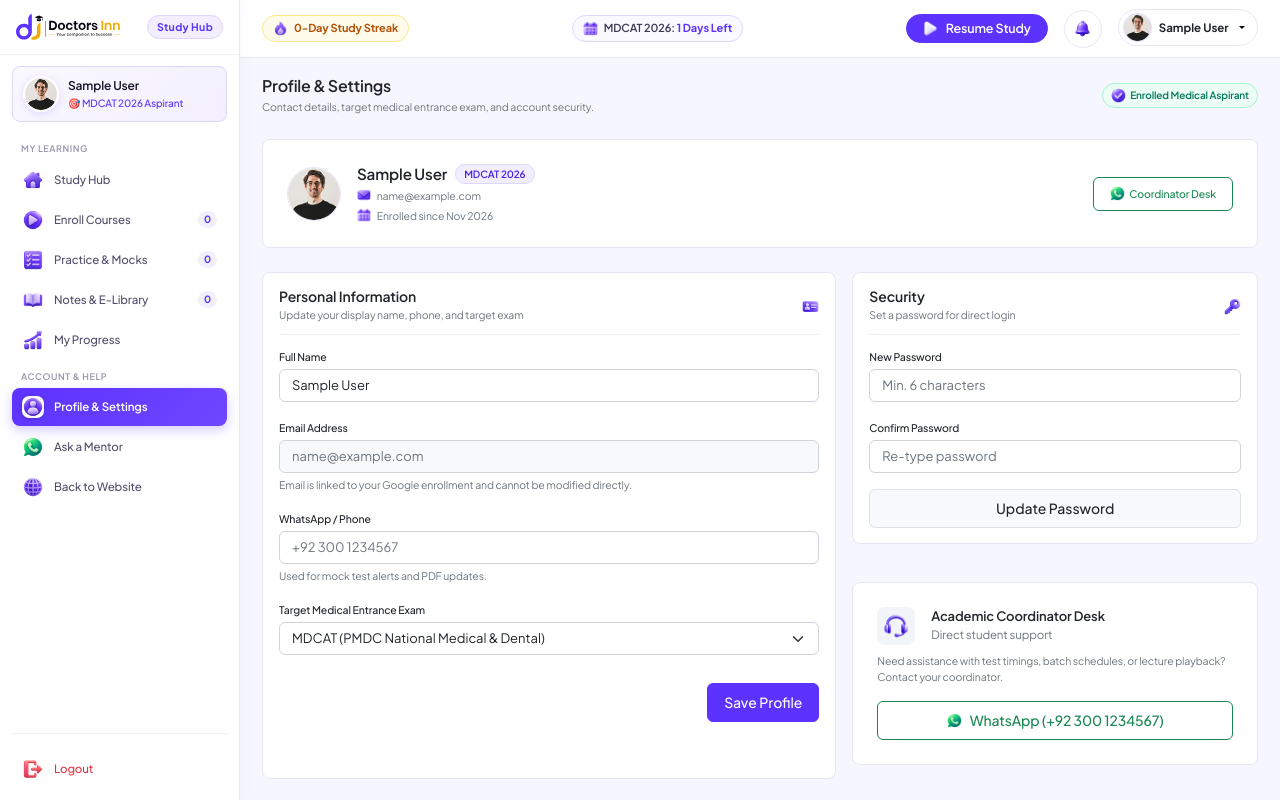
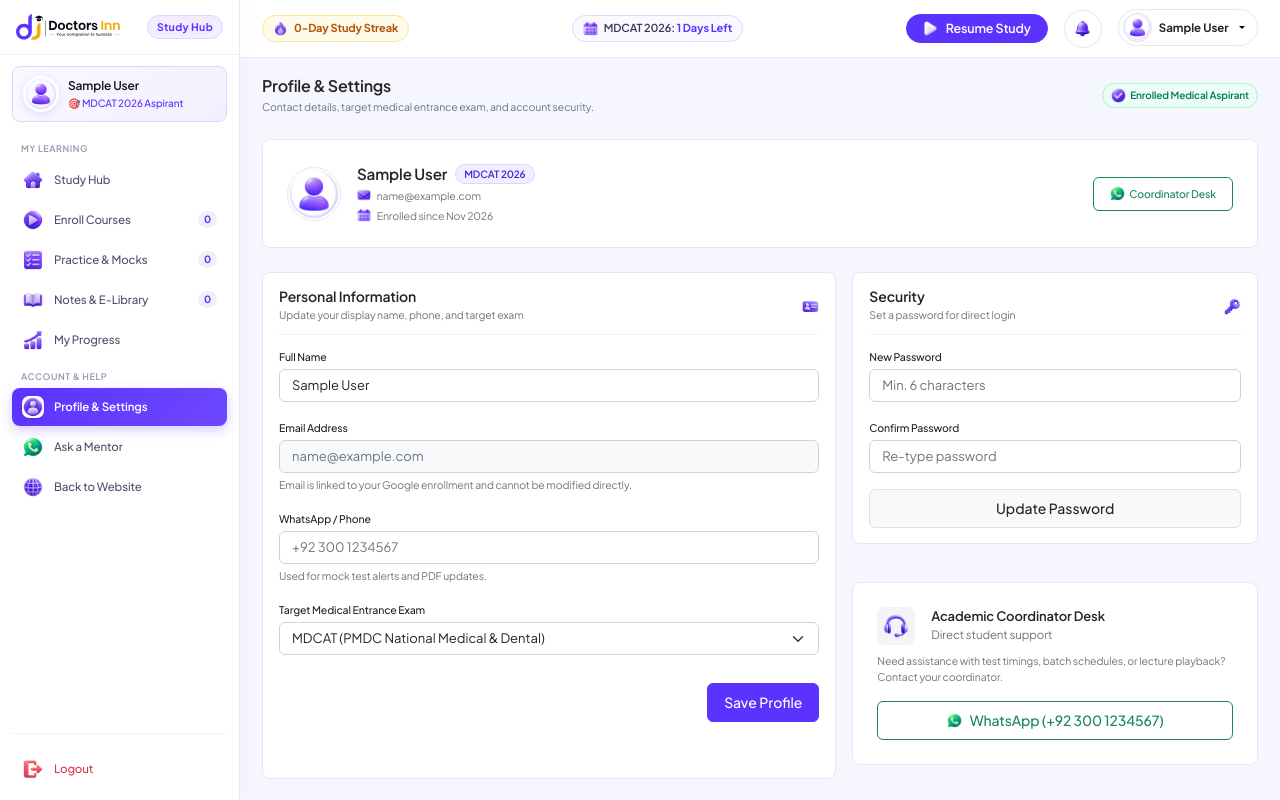
Before and after one commit to MuhammadAhmadAk/DoctorsInn, a Laravel app: page /student/settings in a window 1280 px wide. Run offline with Laravel 10, Linux system fonts and the light colour scheme; the visitor is signed in with stand-in values (Sample User, id 1); data that the repository does not hold is empty.

Commit message:
fix(auth): show neutral placeholder avatar for users without a profile photo
New registrations no longer inherit a random testimonial photo; avatar is
NULL and every surface (student portal, public header, admin student tables)
falls back to the branded placeholder.

```diff
--- a/app/Http/Controllers/Student/StudentDashboardController.php
+++ b/app/Http/Controllers/Student/StudentDashboardController.php
@@ -36,7 +36,7 @@ class StudentDashboardController extends Controller
             'name' => $user->name ?: 'MDCAT Aspirant',
             'email' => $user->email,
             'phone' => $user->phone ?? '',
-            'avatar' => $user->avatar ?: 'frontend/img/testimonial/testi_2_1.png',
+            'avatar' => $user->avatar ?: 'student/img/icons/avatar.png',
             'target_exam' => strtoupper($user->target_exam ?? 'MDCAT'),
             'role' => $user->role ?? 'student',
             'joined_date' => !empty($user->created_at) ? $user->created_at->format('M Y') : now()->format('M Y'),
@@ -400,7 +400,7 @@ class StudentDashboardController extends Controller
                     'email' => $user->email,
                     'phone' => $user->phone,
                     'target_exam' => $user->target_exam ?? 'mdcat',
-                    'avatar' => $user->avatar ?: 'frontend/img/testimonial/testi_2_1.png',
+                    'avatar' => $user->avatar ?: 'student/img/icons/avatar.png',
                     'role' => $user->role,
                     'enrolled_date' => $user->created_at ? $user->created_at->format('M Y') : now()->format('M Y'),
                 ],
--- a/resources/views/backend/dashboard.blade.php
+++ b/resources/views/backend/dashboard.blade.php
@@ -169,7 +169,7 @@
                         <tr>
                             <td>
                                 <div class="item-thumb-box">
-                                    <img src="{{ asset($attempt->user->avatar ?? 'frontend/img/testimonial/testi_2_1.png') }}" alt="Student">
+                                    <img src="{{ asset($attempt->user->avatar ?: 'student/img/icons/avatar.png') }}" alt="Student">
                                     <div>
                                         <div class="title">{{ $attempt->user->name ?? 'Student' }}</div>
                                         <div class="subtitle">{{ $attempt->user->email ?? '—' }}</div>
--- a/resources/views/backend/enrollments/index.blade.php
+++ b/resources/views/backend/enrollments/index.blade.php
@@ -111,7 +111,7 @@
                     <tr>
                         <td>
                             <div class="item-thumb-box">
-                                <img src="{{ asset($student->avatar ?: 'frontend/img/testimonial/testi_2_1.png') }}" alt="{{ $student->name ?? 'Student' }}">
+                                <img src="{{ asset($student->avatar ?: 'student/img/icons/avatar.png') }}" alt="{{ $student->name ?? 'Student' }}">
                                 <div>
                                     <div class="title">{{ $student->name ?? 'Deleted student' }}</div>
                                     <div class="subtitle">{{ $student->email ?? '—' }}</div>
--- a/resources/views/backend/students/index.blade.php
+++ b/resources/views/backend/students/index.blade.php
@@ -100,7 +100,7 @@
                 @php
                     $attemptCount = (int) ($student->test_attempts_count ?? 0);
                     $avgScore = $student->test_attempts_avg_percentage !== null ? round((float) $student->test_attempts_avg_percentage, 1) : null;
-                    $avatar = $student->avatar ?: 'frontend/img/testimonial/testi_2_1.png';
+                    $avatar = $student->avatar ?: 'student/img/icons/avatar.png';
                 @endphp
                 <tr>
                     <td>
--- a/resources/views/frontend/layouts/header.blade.php
+++ b/resources/views/frontend/layouts/header.blade.php
@@ -2,7 +2,7 @@
     $currentUser = auth()->user() ?? session('user');
     $currentUserName = is_array($currentUser) ? ($currentUser['name'] ?? 'Student') : ($currentUser->name ?? 'Student');
     $currentUserEmail = is_array($currentUser) ? ($currentUser['email'] ?? '') : ($currentUser->email ?? '');
-    $currentUserAvatar = is_array($currentUser) ? ($currentUser['avatar'] ?? 'frontend/img/testimonial/testi_2_1.png') : ($currentUser->avatar ?? 'frontend/img/testimonial/testi_2_1.png');
+    $currentUserAvatar = is_array($currentUser) ? (($currentUser['avatar'] ?? '') ?: 'student/img/icons/avatar.png') : (($currentUser->avatar ?? '') ?: 'student/img/icons/avatar.png');
 @endphp
 <!doctype html>
 <html class="no-js" lang="zxx" dir="ltr">
--- a/resources/views/student/layouts/navbar.blade.php
+++ b/resources/views/student/layouts/navbar.blade.php
@@ -61,7 +61,7 @@
             $user = auth()->user() ?? session('user');
             $studentName = is_array($user) ? ($user['name'] ?? 'Student') : ($user->name ?? 'Student');
             $studentEmail = is_array($user) ? ($user['email'] ?? 'student@doctorsinn.pk') : ($user->email ?? 'student@doctorsinn.pk');
-            $studentAvatar = is_array($user) ? ($user['avatar'] ?? 'frontend/img/testimonial/testi_2_1.png') : ($user->avatar ?? 'frontend/img/testimonial/testi_2_1.png');
+            $studentAvatar = is_array($user) ? ($user['avatar'] ?? 'student/img/icons/avatar.png') : ($user->avatar ?? 'student/img/icons/avatar.png');
         @endphp
         <div class="dropdown">
             <button class="navbar-user-btn dropdown-toggle" type="button" id="userMenuBtn" data-bs-toggle="dropdown" aria-expanded="false">
--- a/resources/views/student/layouts/sidebar.blade.php
+++ b/resources/views/student/layouts/sidebar.blade.php
@@ -10,7 +10,7 @@
     @php
         $user = auth()->user() ?? session('user');
         $studentName = is_array($user) ? ($user['name'] ?? 'MDCAT Aspirant') : ($user->name ?? 'MDCAT Aspirant');
-        $studentAvatar = is_array($user) ? ($user['avatar'] ?? 'frontend/img/testimonial/testi_2_1.png') : ($user->avatar ?? 'frontend/img/testimonial/testi_2_1.png');
+        $studentAvatar = is_array($user) ? ($user['avatar'] ?? 'student/img/icons/avatar.png') : ($user->avatar ?? 'student/img/icons/avatar.png');
         $targetExam = strtoupper(is_array($user) ? ($user['target_exam'] ?? 'MDCAT') : ($user->target_exam ?? 'MDCAT'));
         $coursesCount = count($courses ?? \App\Services\SiteContentService::getAllCourses());
         $testsCount = count(\App\Services\SiteContentService::getAllTests());
```
Also changed, not shown: app/Http/Controllers/Auth/StudentAuthController.php (+4 -5 lines), public/student/img/icons/avatar.png (added).
